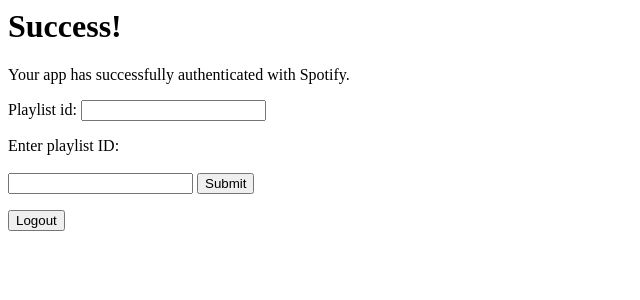
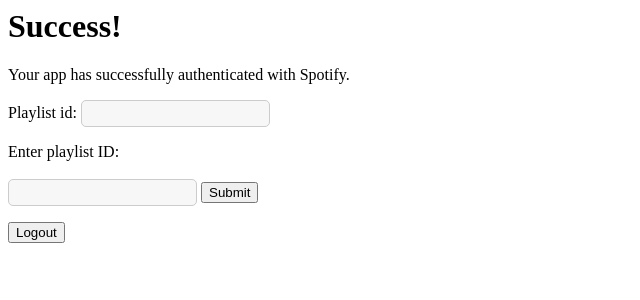
Before and after one commit to colinruiz/spotplaycompapp, a Django app: page /form/ in a window 1280 px wide. Shown: the top 300 px of the page, without its empty margins (0-640 px from the left). Run offline with Django 4.2, Linux system fonts and the light colour scheme.

Commit message:
Some changes

```diff
--- a/comparison/templates/success.html
+++ b/comparison/templates/success.html
@@ -17,7 +17,14 @@
         <br><br>
         {{ form.playlist_id }}
         <button type="submit">Submit</button>
-
+        <style>
+            input[type="text"] {
+                border: 1px solid #ccc;
+                padding: 5px;
+                border-radius: 5px;
+                background-color: #f7f7f7;
+            }
+        </style>
     </form>
     <div class= "logoutbutton">
         <form method="post" action="{% url 'logout_view' %}">
--- a/comparison/views.py
+++ b/comparison/views.py
@@ -74,6 +74,9 @@
     if request.method == 'POST':
         form = MyDataForm(request.POST)
         if form.is_valid():
+            playlist_id = form.cleaned_data['playlist_id']
+            with open('playlist_ids.txt', 'a') as f:
+                f.write(playlist_id + '\n')
             form.save()
             return render(request, 'success.html', {'form': form, 'success': True})
     else:
```
